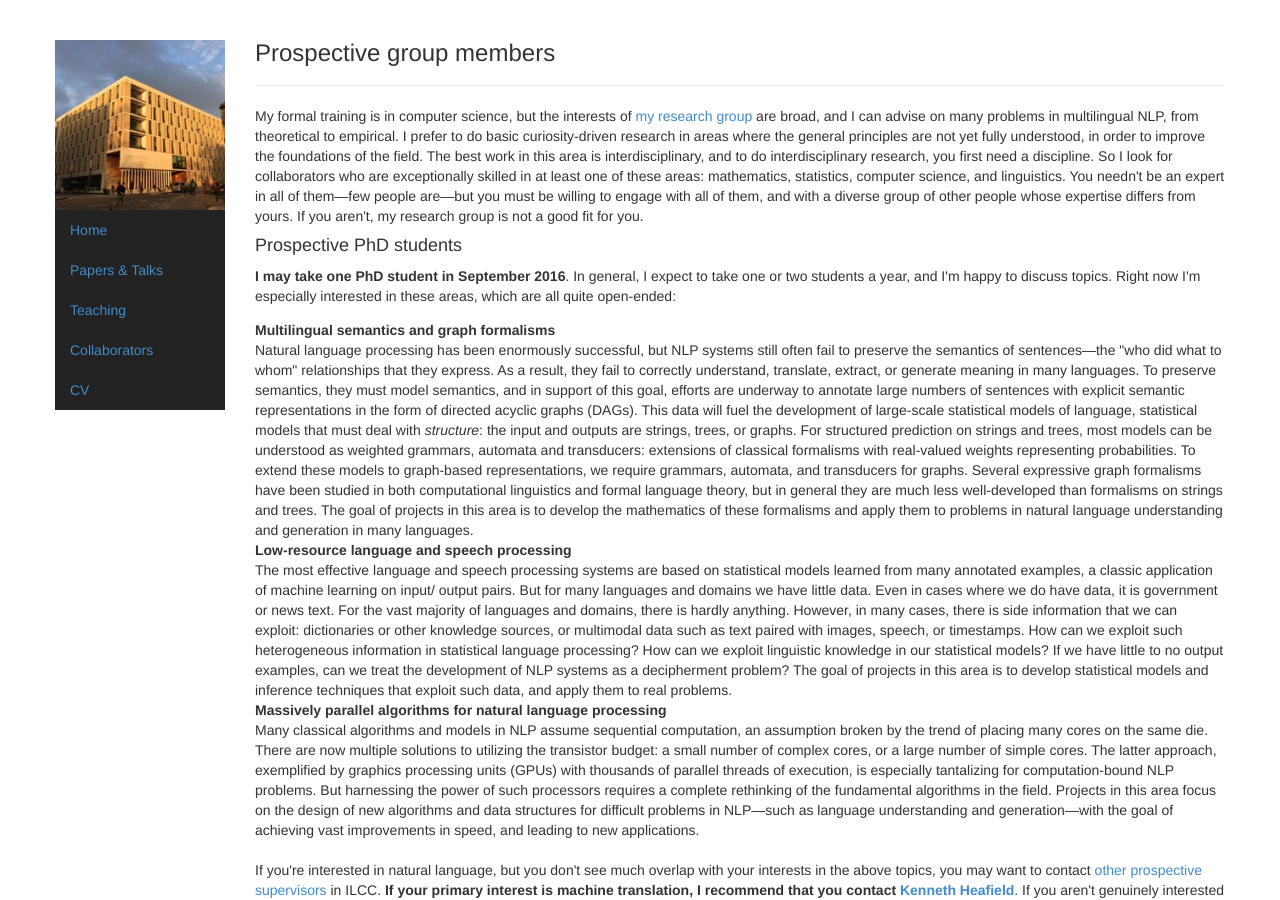
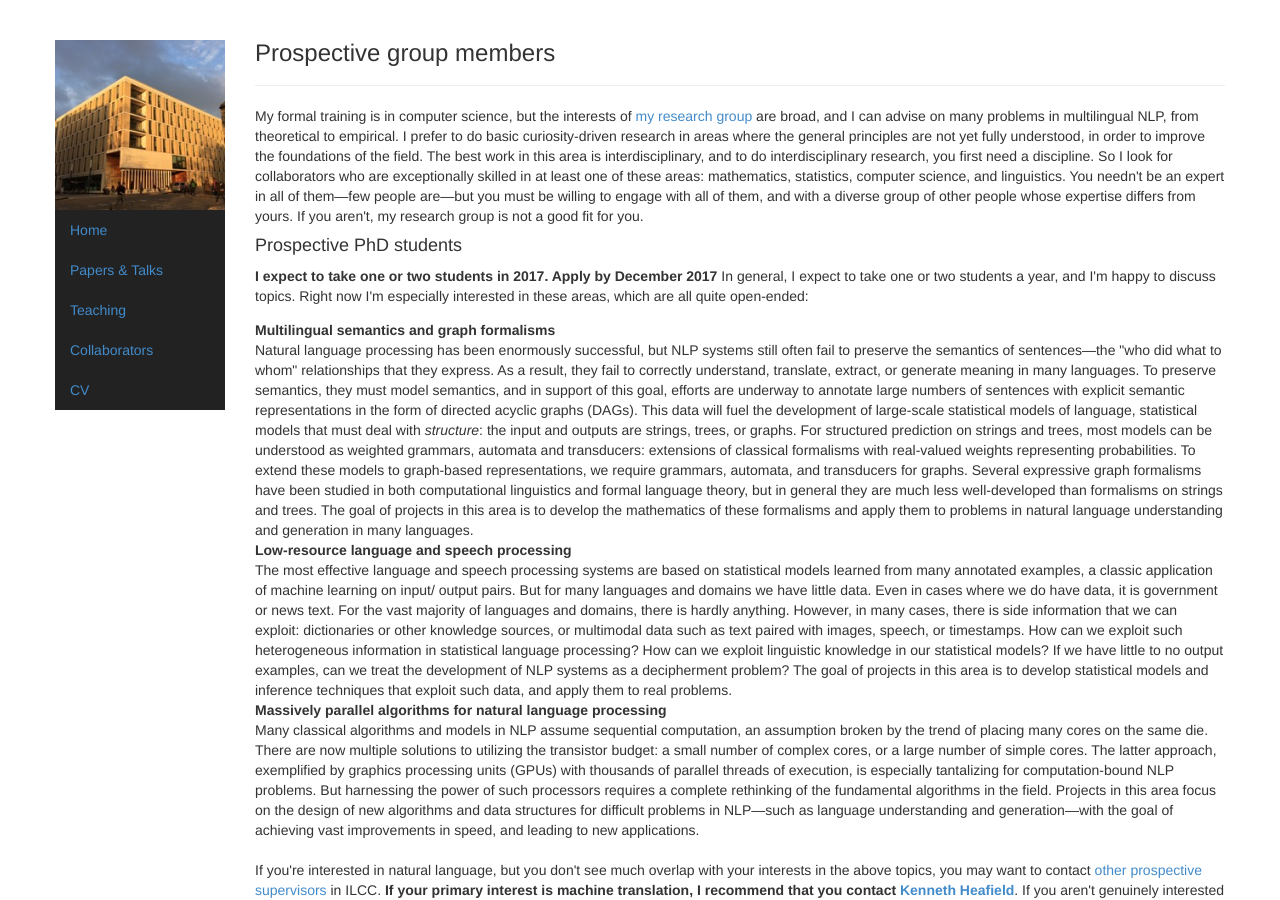
Before and after one commit to alopez/alopez.github.com, a Jekyll site: the page built from join.html, in a window 1280 px wide and 900 px high. Built offline with Jekyll 4.4.1, drawn with Linux system fonts in a browser that asks for light colours.

Commit message:
Update join

```diff
--- a/join.html
+++ b/join.html
@@ -22,8 +22,8 @@ If you aren't, my research group is not a good fit for you.
 
 <h4>Prospective PhD students</h4>
 
-<b>I may take one PhD student in September 2016</b>. In
-general, I expect to take one or two students a year, and I'm happy to
+<b>I expect to take one or two students in 2017. Apply by December 2017</b>
+In general, I expect to take one or two students a year, and I'm happy to
 discuss topics. Right now I'm especially interested in these areas, which
 are all quite open-ended:
 
```
